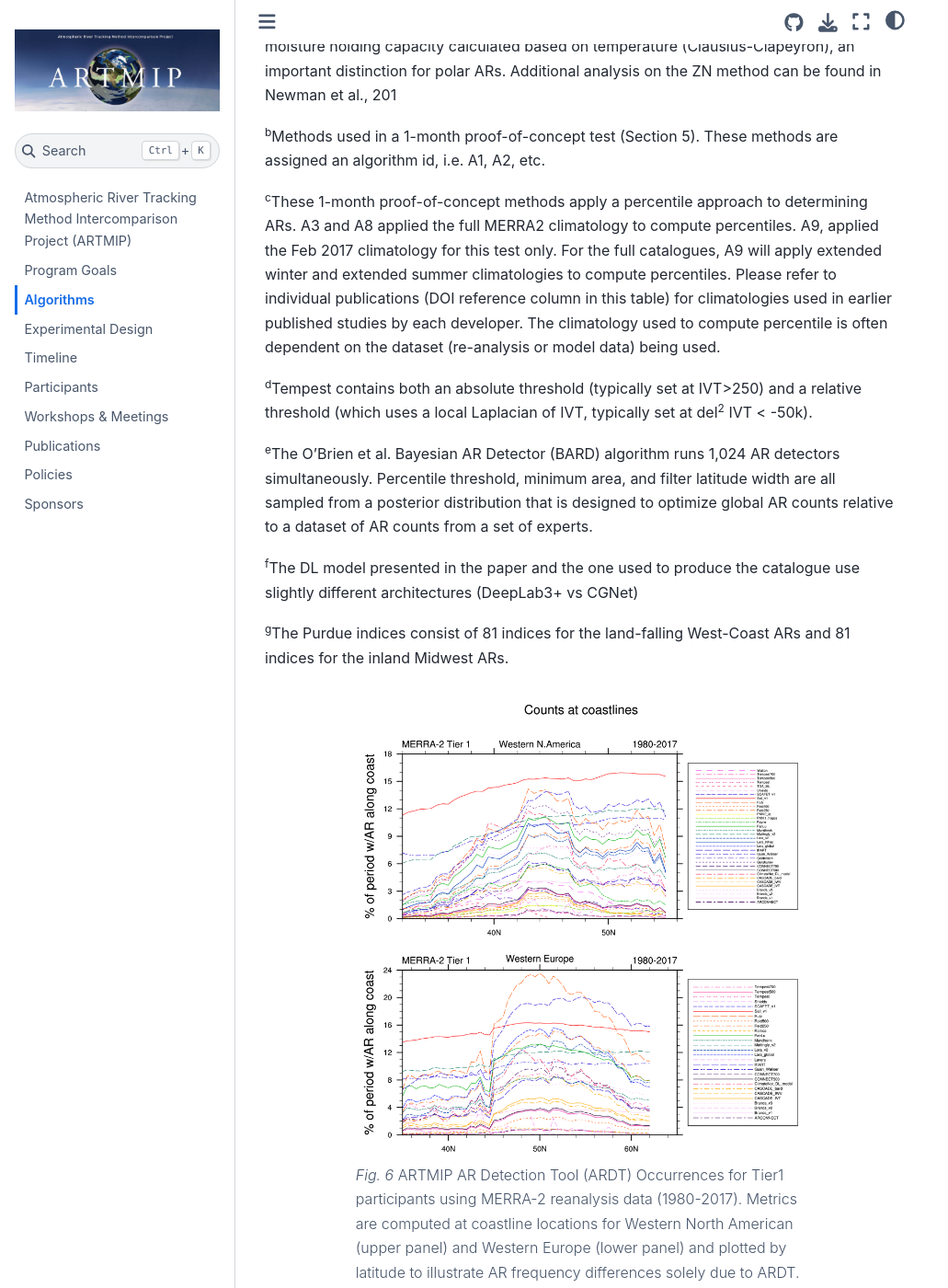
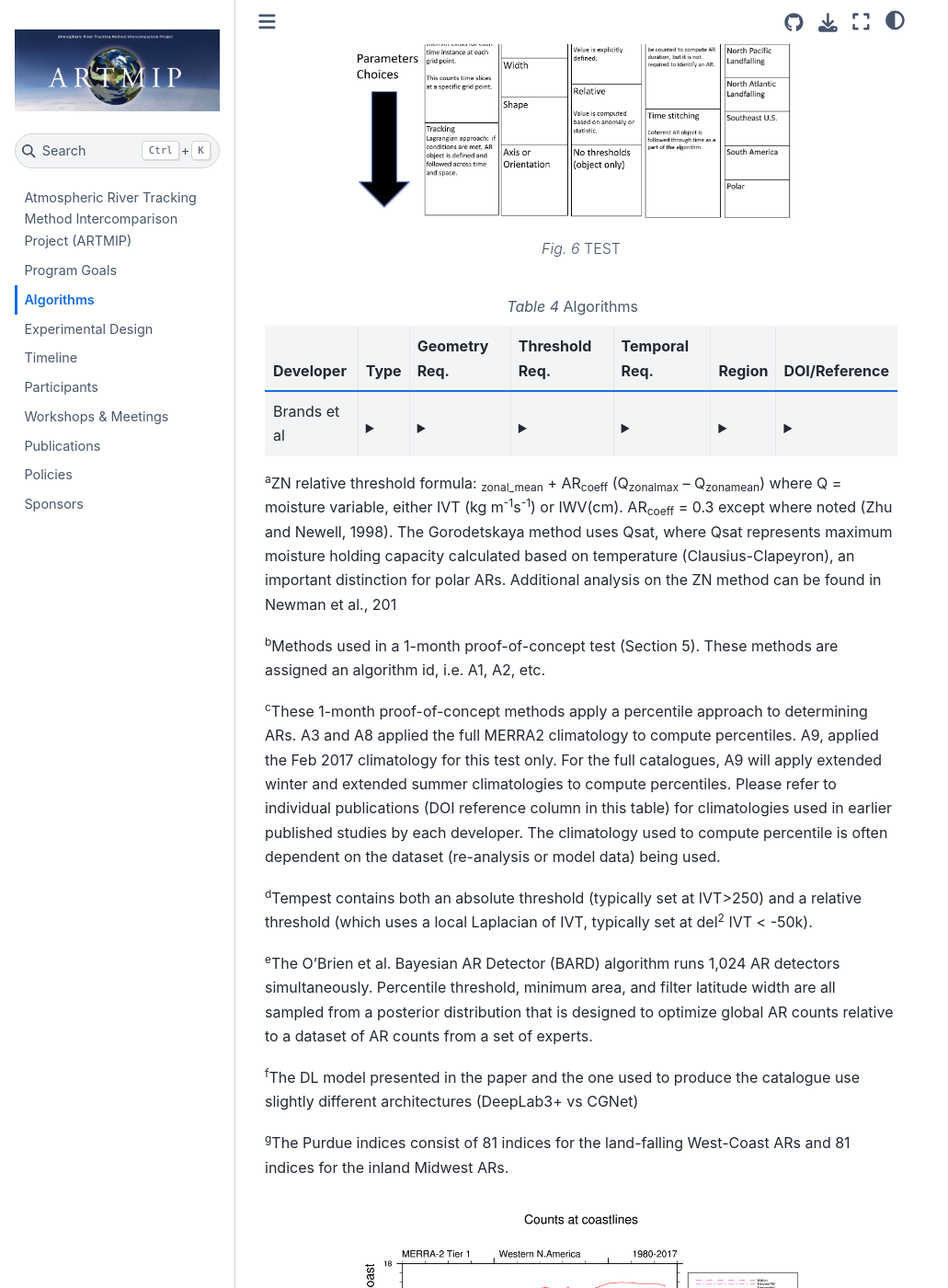
Before and after one commit to NCAR/ARTMIP, a Jupyter Book: the page built from book/algorithms.md, in a window 1280 px wide and 1400 px high, scrolled down 6609 px. Shown: the whole window at 92% size, without its empty margins (0-1031 px from the left). Built offline with Jupyter Book 1.0.4 settings and Sphinx 7.4.7 and the Sphinx Book theme 1.1.4, drawn with Linux system fonts in a browser that asks for light colours.

Commit message:
create test table

```diff
--- a/book/algorithms.md
+++ b/book/algorithms.md
@@ -51,6 +51,24 @@
 | Zhang, Tung, & Cleveland<sup>g</sup> (Purdue) | Multifactorial Conditions and Track | (Length >= 1500, 1800, OR 2000 km) AND (Length/average Width >= 2) | Relative: (75<sup>th</sup>, 85<sup>th</sup>, OR 95<sup>th</sup> monthly percentile applied at every gridpoint, in ENSO neutral and weak ENSO years) (IVT, IWV, OR IVT+IWV) | (Persistent Duration >=12, 18, OR 24 hours) AND (Break < 24 hours) | Regional: West-Coast landfalling region: located between 33-48.5N and 124.375-114.375W; Midwest region is between 37-47N and 94-84W | [10.1029/2020JD033667](https://doi.org/10.1029/2020JD033667) |
 :::
 
+:::{figure-md} AlgoGrid
+:width: 75%
+:align: center
+![Algorithm Grid](images/AlgorithmGrid.v2.jpg)
+
+TEST
+:::
+
+:::{table} Algorithms
+:label: table
+:align: center
+
+| Developer | Type | Geometry Req. | Threshold Req. | Temporal Req. | Region | DOI/Reference |
+| --------- | ---- | ------------- | -------------- | ------------- | ------ | ------------- |
+| Brands et al | <details> <summary></summary> Condition </details> | <details> <summary></summary> > 1500 km </details> | <details> <summary></summary> Both Relative and Absolute IVT:<br>95<sup>th</sup>(A16)/90<sup>th</sup>(A23)/90<sup>th</sup>(A24) percentile at point of detection, 90<sup>th</sup>/85<sup>th</sup>/85<sup>th</sup> percentile along the AR structure, consider all months for threshold calculation with a min threshold of 240/500/250 kgm<sup>-1</sup>s<sup>-1</sup>.<br>Spatial tracking guided by vector IVT. </details> | <details> <summary></summary> Time slice </details> | <details> <summary></summary> 150°W to 30°E<br>30°N to 62°N </details> | <details> <summary></summary> [10.1007/s00382-016-3095-6](https://doi.org/10.1007/s00382-016-3095-6) </details> |
+:::
+
+
 <sup>a</sup>ZN relative threshold formula: <math>Q >= Q<sub>zonal_mean</sub> + AR<sub>coeff</sub> (Q<sub>zonalmax</sub> – Q<sub>zonamean</sub>)</math> where Q = moisture variable, either IVT (kg m<sup>-1</sup>s<sup>-1</sup>) or IWV(cm). AR<sub>coeff</sub> = 0.3 except where noted (Zhu and Newell, 1998). The Gorodetskaya method uses Qsat, where Qsat represents maximum moisture holding capacity calculated based on temperature (Clausius-Clapeyron), an important distinction for polar ARs. Additional analysis on the ZN method can be found in Newman et al., 201
 
 <sup>b</sup>Methods used in a 1-month proof-of-concept test (Section 5). These methods are assigned an algorithm id, i.e. A1, A2, etc.
```
